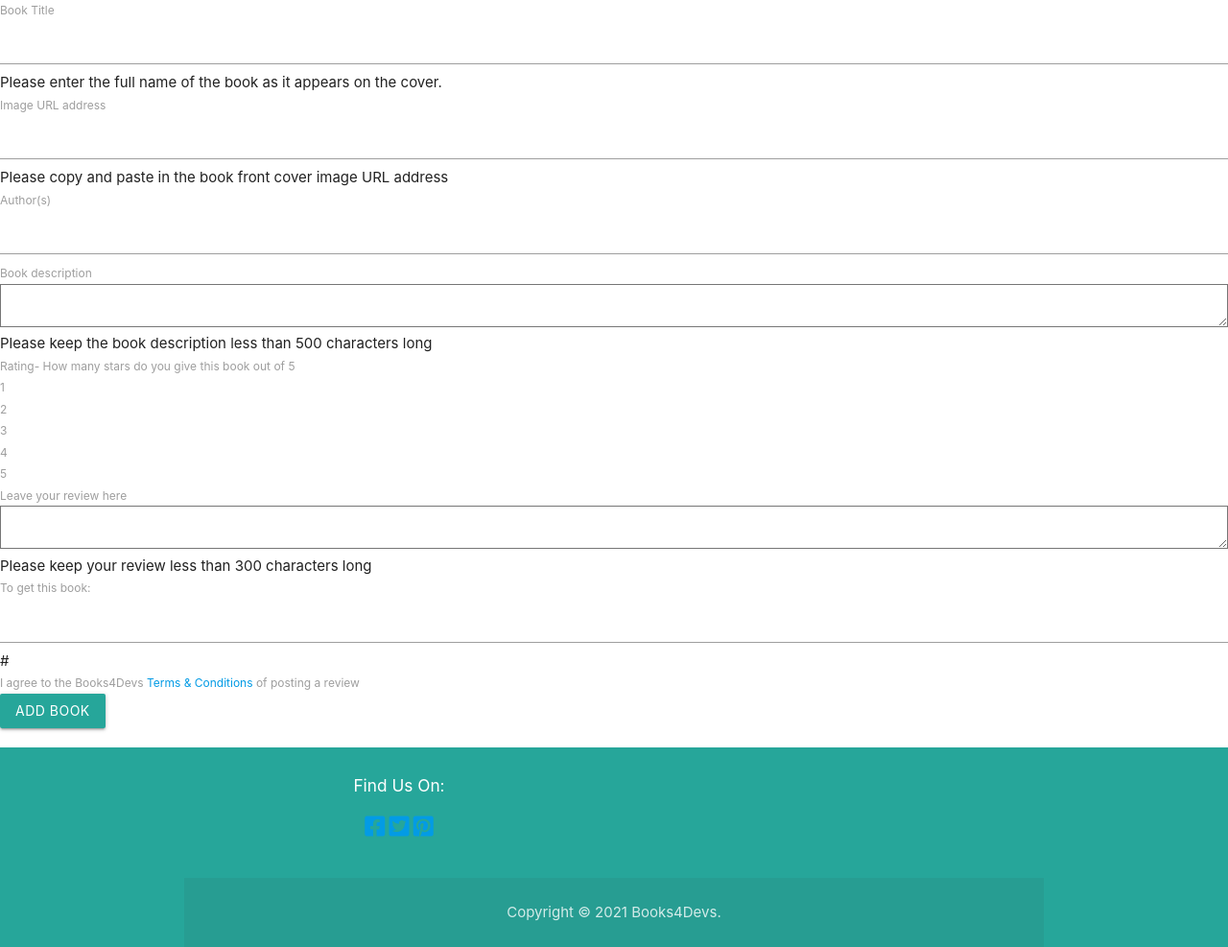
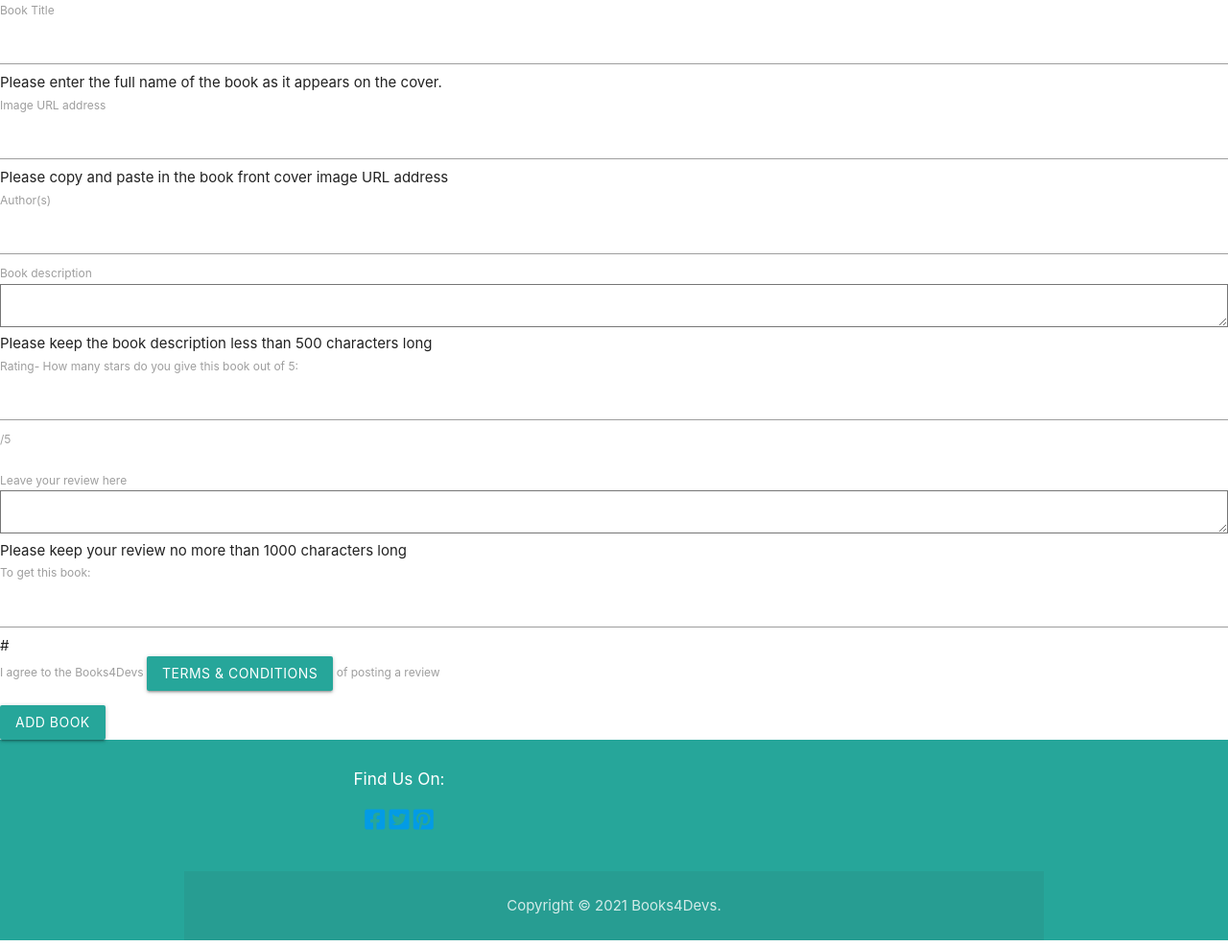
Before and after one commit to PhillyJB/Books4Devs, a Flask app: page /add_book in a window 1280 px wide. Shown: the part 181-1168 px from the top of the page at 96% size. Run offline with Flask 2, Linux system fonts and the light colour scheme; some libraries are stand-ins or nearby versions.

Commit message:
ammended add_book criteria

```diff
--- a/static/js/scripts.js
+++ b/static/js/scripts.js
@@ -1,6 +1,13 @@
 //Side nave-bar for mobile initialisation
 $(document).ready(function(){
+  //Side nave-bar for mobile initialisation
     $('.sidenav').sidenav();
+//Terms and conditions terms and cons
+    $('#termsCon').hide();
+
+    $('#termsConTrigger').click(function(){
+      $('#termsCon').toggle();
+    });
   });
 
 //copyright span year date
--- a/templates/add_book.html
+++ b/templates/add_book.html
@@ -33,35 +33,21 @@
         <!--5-rating-->
         <div class="mb-3">
             <div>
-                <label for="rating" class="form-label">Rating- How many stars do you give this book out of 5</label>
+                <label for="rating" class="form-label">Rating- How many stars do you give this book out of 5:</label>
             </div>
-            <div class="form-check form-check-inline">
-                <input class="form-check-input" type="radio" name="rating" id="1-star" value="1">
-                <label class="form-check-label" for="1-star">1</label>
+                <input type="text" name="rating" class="form-control" id="rating" maxlength="1"
+                pattern="^[0-5]" required>
+            <label class="form-label" for="rating">/5</label>
         </div>
-            <div class="form-check form-check-inline">
-                <input class="form-check-input" type="radio" name="rating" id="2-star" value="2">
-                <label class="form-check-label" for="2-star">2</label>
-            </div>
-            <div class="form-check form-check-inline">
-                <input class="form-check-input" type="radio" name="rating" id="3-star" value="3">
-                <label class="form-check-label" for="3-star">3</label>
-            </div>
-            <div class="form-check form-check-inline">
-                <input class="form-check-input" type="radio" name="rating" id="4-star" value="4">
-                <label class="form-check-label" for="4-star">4</label>
-            </div>
-            <div class="form-check form-check-inline">
-                <input class="form-check-input" type="radio" name="rating" id="5-star" value="5">
-                <label class="form-check-label" for="5-star">5</label>
+
 </div>
 </div>
 <!--6-book comments-->
 <div class="mb-3">
     <label for="comments" class="form-label">Leave your review here</label>
     <textarea class="form-control" name="comments" id="comments" rows="3" aria-describedby="comment-max"
-                maxlength="300" required></textarea>
-            <div id="comment-max" class="form-text">Please keep your review less than 300 characters long</div>
+        maxlength="1000" required></textarea>
+    <div id="comment-max" class="form-text">Please keep your review no more than 1000 characters long</div>
 </div>
 <!--7-get the book link-->
 <div class="mb-3">
@@ -72,8 +58,16 @@
 <!--8-terms&condition checkbox-->
 <div class="mb-3 form-check">
     <input type="checkbox" class="form-check-input" id="exampleCheck1" required>
-            <label class="form-check-label" for="exampleCheck1">I agree to the Books4Devs <a href="">Terms &
+    <label class="form-check-label" for="exampleCheck1">I agree to the Books4Devs <a class="btn"
+            id="termsConTrigger">Terms &
             Conditions</a> of posting a review</label>
+    <p id="termsCon">The Terms and Conditions:<br>
+        Users posting books reviews on this site agree to not post any commments that can be deemed to be rude, racist
+        or abusive in any manner. You agree to abstain from vulgar language and keep your comments relative to the book
+        at hand and your experience of it. We encourage complete honesty on a book review but if your comments are
+        deemed to be out of line this will result in your review being removed and even possible deletion of your user
+        account.
+        <p>
 </div>
 <!--9-submit form button-->
 <button type="submit" class="btn btn-primary mb-3">Add Book</button>
```
Lines whose indentation alone changed are shown as unchanged.
